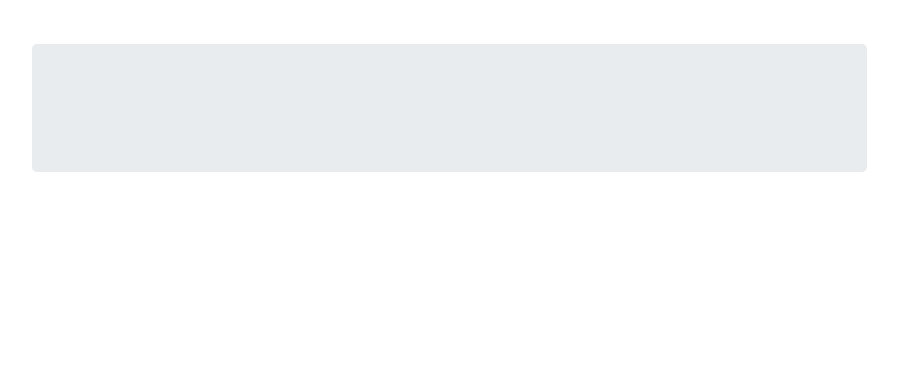
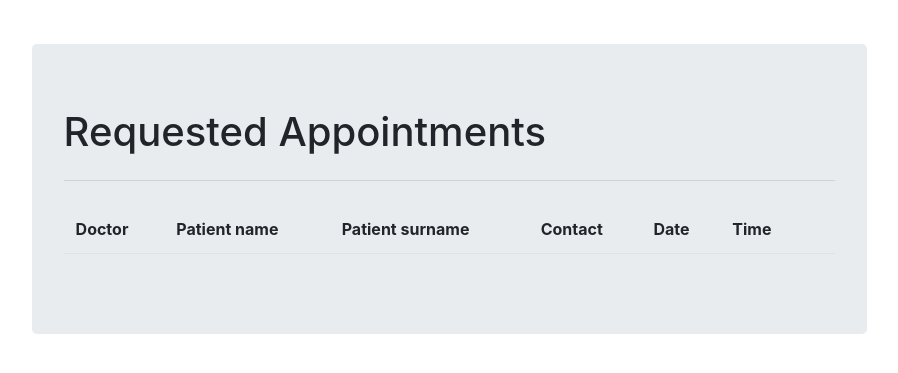
Before and after one commit to kamilars/cs361_project, a Django app: page /requested_appointments/ in a window 1280 px wide. Shown: the part 56-429 px from the top of the page, without its empty margins (263-1161 px from the left). Run offline with Django 4.2, Linux system fonts and the light colour scheme; a user stored in the database is signed in; data comes from the database, SQL or seed files in the repository; both versions use the stored data as it was after the commit; data that the repository does not hold is empty; some libraries are stand-ins or nearby versions.

Commit message:
some minor fixes :)

```diff
--- a/sys_base/templates/sys_base/requested_appointments.html
+++ b/sys_base/templates/sys_base/requested_appointments.html
@@ -5,7 +5,7 @@
     <div class="col-md-12 offset-md-1 mt-5">
       <div class="jumbotron" style="margin-top:100px">
         {% if usertype == 'admin' %}
-        <h1 class="display-8">Requested Appointments</h1>
+<h1 class="display-8">Requested Appointments</h1>
         <hr class="my-4">
         <table class="table table-borderless">
             <thead class="border-bottom font-weight-bold">
--- a/sys_base/views.py
+++ b/sys_base/views.py
@@ -2,7 +2,7 @@ from pydoc import Doc
 from django.shortcuts import render, redirect
 from django.http import HttpResponse
 from .forms import DoctorForm, LoginAdminForm, PatientForm, AppointmentForm
-from .models import Doctor, AdminStaff, Patient, AppointmentRequest, Appointment, Specialize
+from .models import Doctor, AdminStaff, Patient, AppointmentRequest, Appointment, Specialize, Account
 from django.contrib.auth import authenticate, login, logout
 from django.contrib.auth.models import User
 from django.contrib.auth.decorators import login_required
@@ -110,7 +110,12 @@ def requested_appointments(request):
     context = {}
     if request.user.groups.all()[0].name == 'Doctor':
         context['usertype'] = 'Doctor'
-
+        uid = Account.objects.filter(username = request.user.username)
+        context['appointments'] = uid
+    elif request.user.groups.all()[0].name == 'admin':
+        context['usertype'] = 'admin'
+    elif request.user.groups.all()[0].name == 'admin':
+        context['usertype'] = 'Patient'
     context['appointments'] = Appointment.objects.all()
 
     return render(request, "sys_base/requested_appointments.html", context)
```
Also changed, not shown: db.sqlite3.
